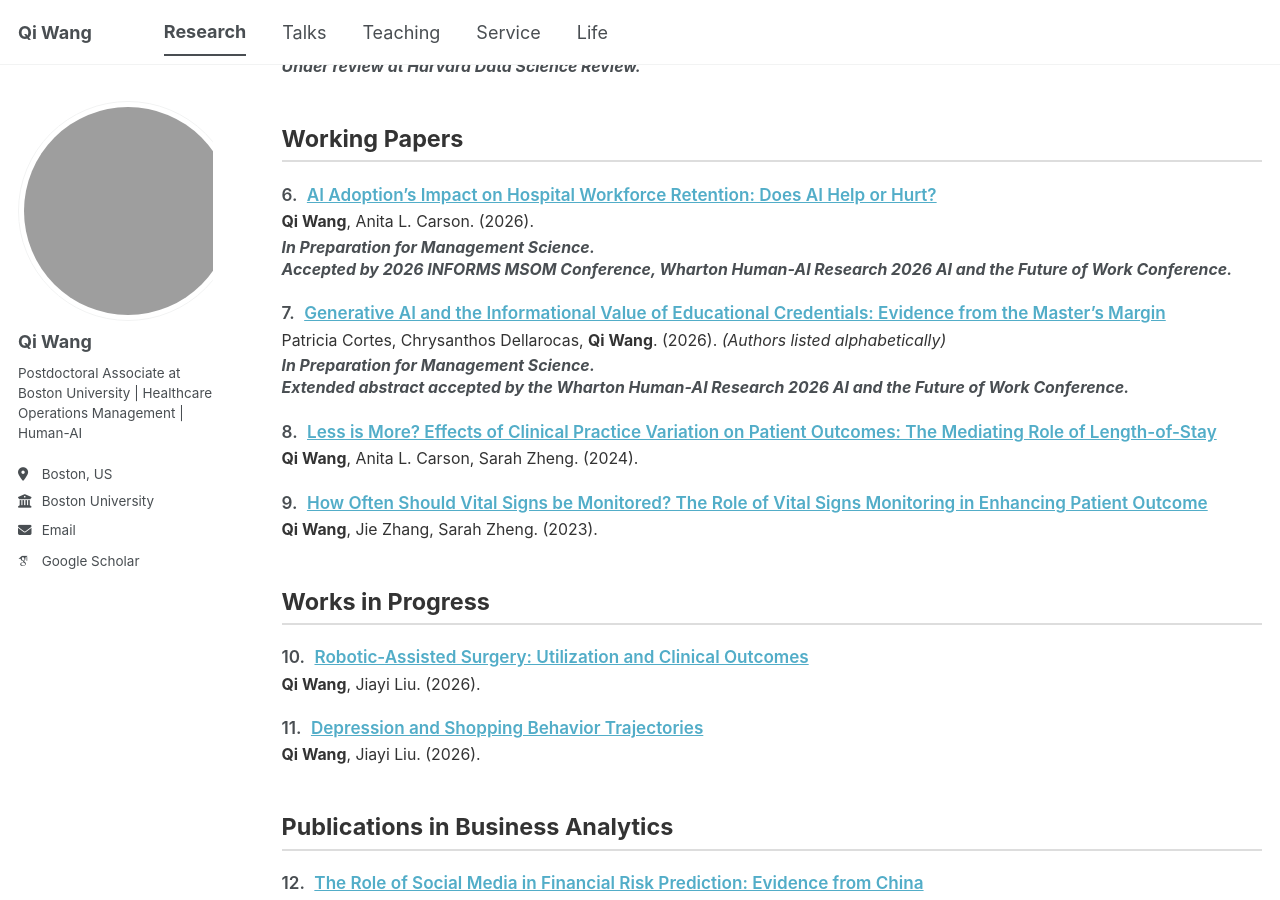
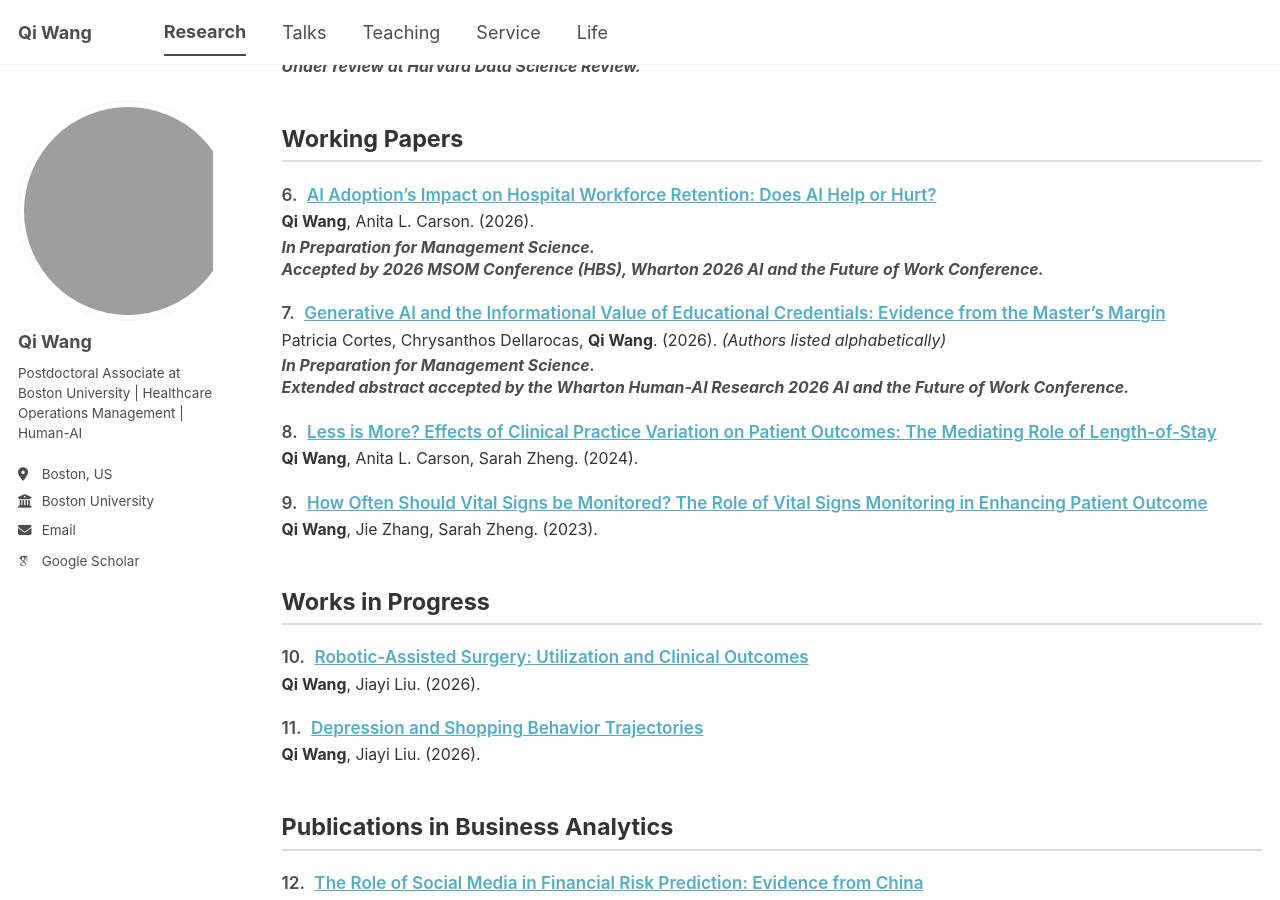
Before and after one commit to qiwang-katherine/qiwang-katherine.github.io, a Jekyll site: the page built from _pages/publications.html, in a window 1280 px wide and 900 px high, scrolled down 694 px. Built offline with Jekyll 4.4.1, drawn with Linux system fonts in a browser that asks for light colours; some web fonts are replaced; a script bundle is joined from its source files by our own code; library files that are not in the unit come from our copies.

Commit message:
2026-09-wip-ai-career.md

```diff
--- a/_publications/2026-09-wip-ai-career.md
+++ b/_publications/2026-09-wip-ai-career.md
@@ -5,6 +5,6 @@ permalink: /publication/06-wp-ai-career
 category: working
 pub_number: 6
 authors: '<b>Qi Wang</b>, Anita L. Carson. (2026).'
-venue_line: 'In Preparation for Management Science.<br>Accepted by 2026 INFORMS MSOM Conference, Wharton Human-AI Research 2026 AI and the Future of Work Conference.'
+venue_line: 'In Preparation for Management Science.<br>Accepted by 2026 MSOM Conference (HBS), Wharton 2026 AI and the Future of Work Conference.'
 date: 2026-01-01
 ---
```
